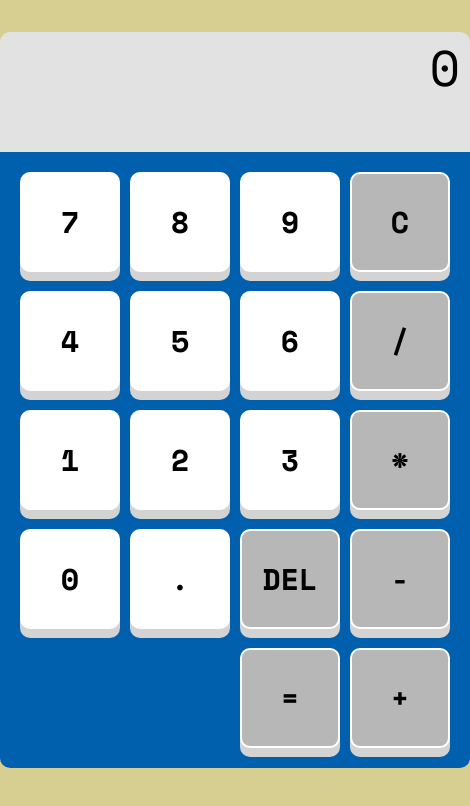
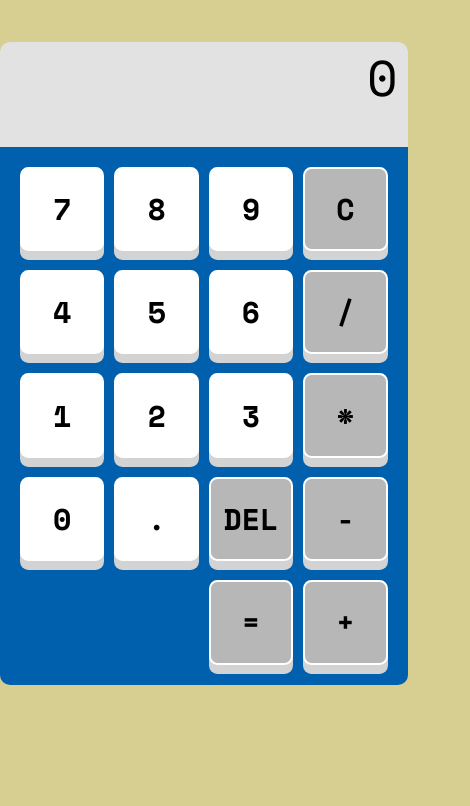
Before and after one commit to rufflehuffle/calculator, a plain HTML site: page index.html in a window 390 px wide. Shown: the whole page, 470 px wide, since content can reach past the window. Drawn offline with nearby package versions, Linux system fonts and the light colour scheme.

Commit message:
Added responsive css elements

```diff
--- a/index.html
+++ b/index.html
@@ -25,7 +25,7 @@
                 <div id="k-7" data-key="55" class="numbers" onclick="pushDisplay(7)"><p>7</p></div>
                 <div id="k-8" data-key="56" class="numbers" onclick="pushDisplay(8)"><p>8</p></div>
                 <div id="k-9" data-key="57" class="numbers" onclick="pushDisplay(9)"><p>9</p></div>
-                <div id="k-0" data-key="58" class="numbers" onclick="pushDisplay(0)"><p>0</p></div>
+                <div id="k-0" data-key="48" class="numbers" onclick="pushDisplay(0)"><p>0</p></div>
                 <div id="k-point" data-key="190" class="numbers" onclick="pushDisplay('.')"><p>.</p></div>
                 <div id="k-equals" data-key="13" class="operations" onclick="runCalculation()"><p>=</p></div>
                 <div id="k-plus" data-key="187" class="operations" onclick="pushDisplay('+')"><p>+</p></div>
--- a/styles/style.css
+++ b/styles/style.css
@@ -14,6 +14,7 @@ body {
 
 #calculator-container {
     margin: auto;
+    margin-top: 5vh;
 }
 
 #keyboard > div {
@@ -44,7 +45,7 @@ body {
     font-family: 'Space Mono', monospace;
     font-size: 50px;
     text-align: right;
-    height: 100px;
+    height: 10vh;
     padding: 10px;
     background-color: #e2e2e2;
     border-top-left-radius: 10px;
@@ -70,8 +71,8 @@ body {
         "one    two     three  multi"
         "zero0  point   back   minus"
         ".     .       equals  plus";
-    grid-template-columns: repeat(4, 100px);
-    grid-template-rows: repeat(5, 100px);
+    grid-template-columns: repeat(4, 10vh);
+    grid-template-rows: repeat(5, 10vh);
     column-gap: 10px;
     row-gap: 19px;
     background-color: #0060ad;
```
Also changed, not shown: 1 other file.
